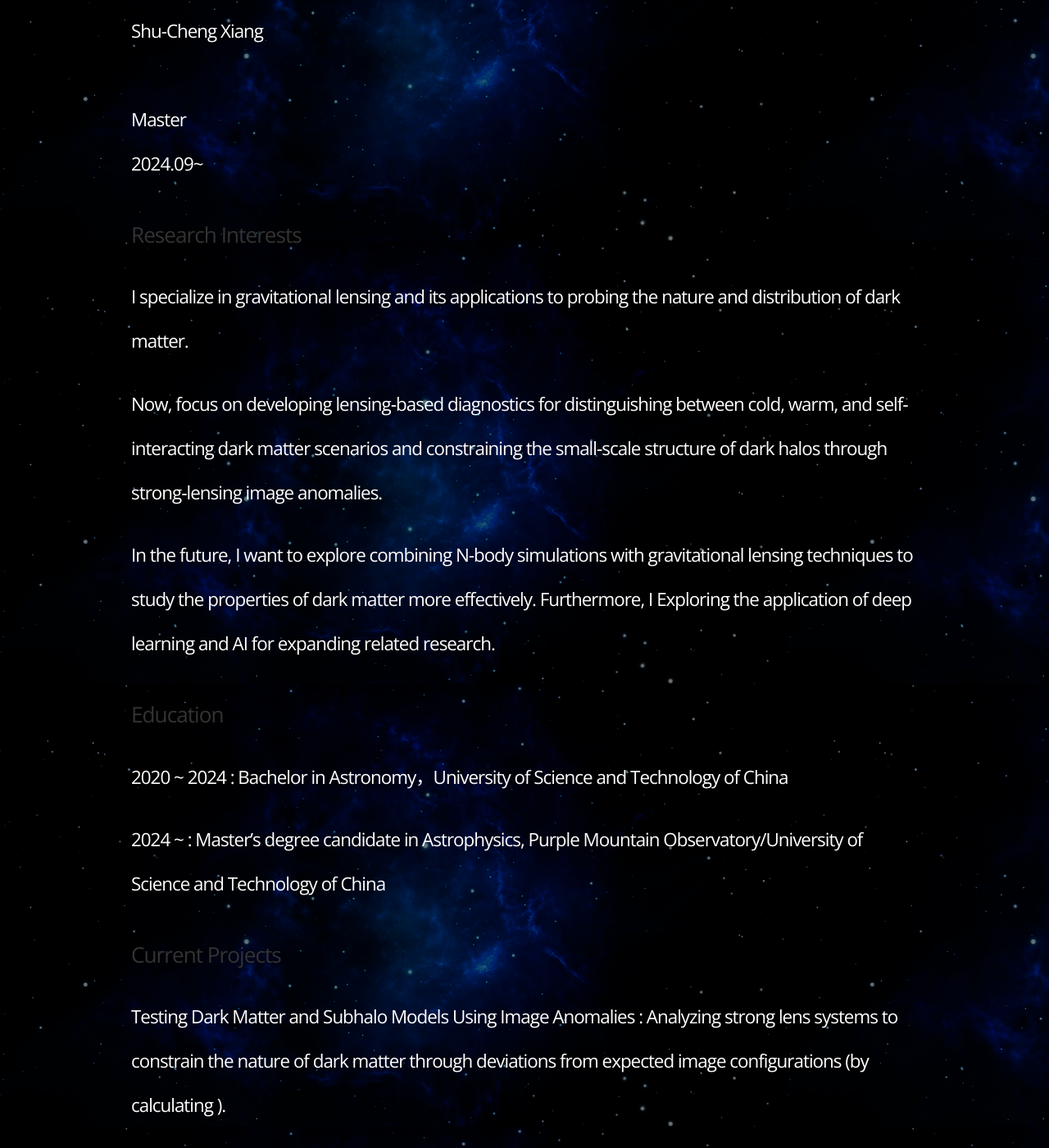
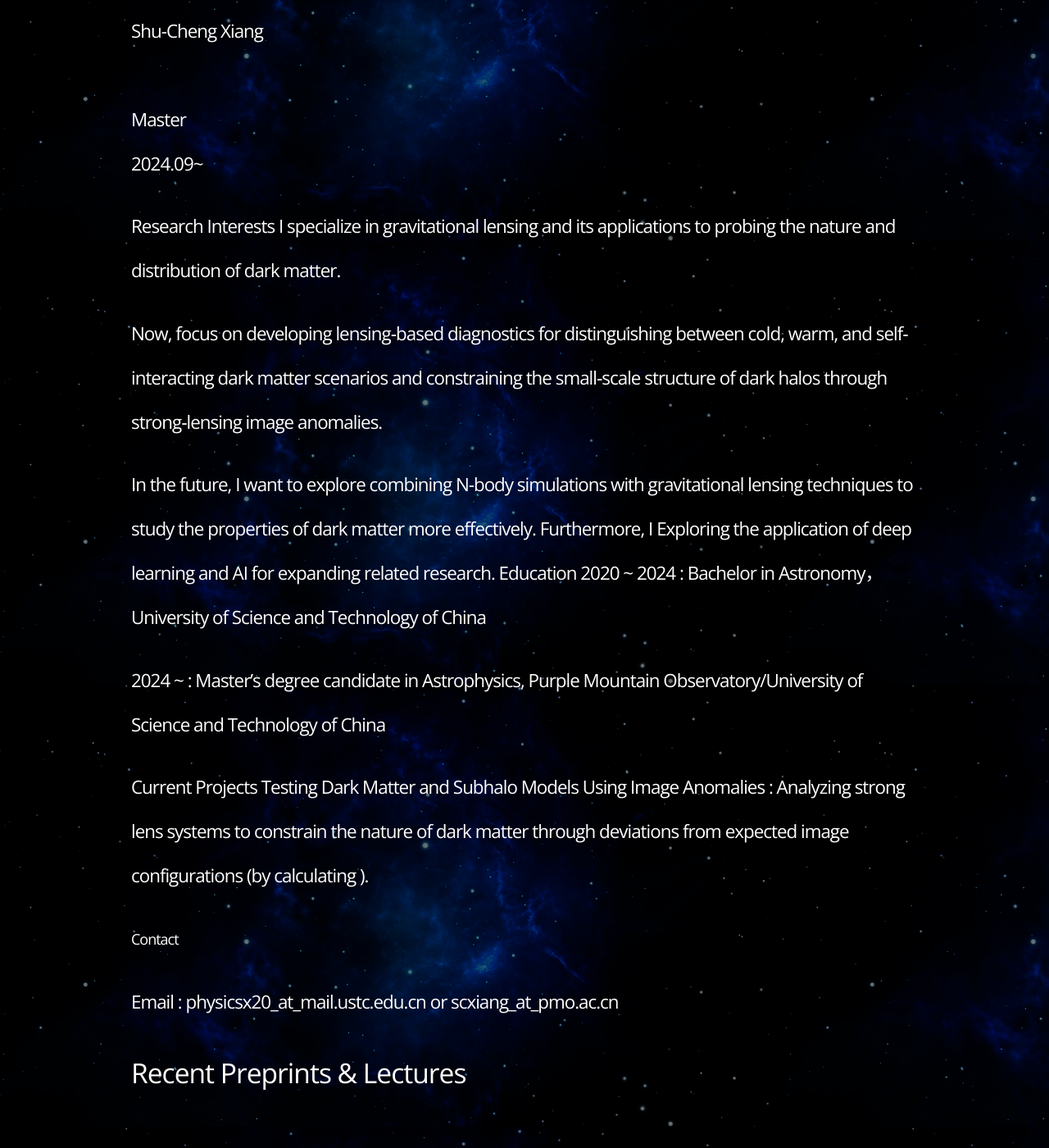
Before and after one commit to smingtsai/PMOdarkmatter, a Jekyll site: the page built from _authors/XiangShucheng.md, in a window 1280 px wide and 1400 px high, scrolled down 246 px. Shown: the whole window at 82% size. Built offline with Jekyll 4.4.1, drawn with Linux system fonts in a browser that asks for light colours.

Commit message:
mod XiangShucheng.md

```diff
--- a/_authors/XiangShucheng.md
+++ b/_authors/XiangShucheng.md
@@ -10,20 +10,22 @@ time: 2024.09~
 degree: Master
 ---
 
-### Research Interests
+Research Interests
 I specialize in gravitational lensing and its applications to probing the nature and distribution of dark matter.
 
 Now, focus on developing lensing‐based diagnostics for distinguishing between cold, warm, and self‐interacting dark matter scenarios and constraining the small‐scale structure of dark halos through strong‐lensing image anomalies.
 
 In the future, I want to explore combining N-body simulations with gravitational lensing techniques to study the properties of dark matter more effectively. Furthermore, I Exploring the application of deep learning and AI for expanding related research.
-### Education
+ Education
 2020 ~ 2024 : Bachelor in Astronomy，University of Science and Technology of China
 
 2024 ~ : Master's degree candidate in Astrophysics, Purple Mountain Observatory/University
 of Science and Technology of China
-### Current Projects
+
+Current Projects
 Testing Dark Matter and Subhalo Models Using Image Anomalies : Analyzing strong lens
 systems to constrain the nature of dark matter through deviations from expected image
 configurations (by calculating ).
-## Contact
+
+<font size="4">Contact</font>
 Email : physicsx20_at_mail.ustc.edu.cn or scxiang_at_pmo.ac.cn
```
